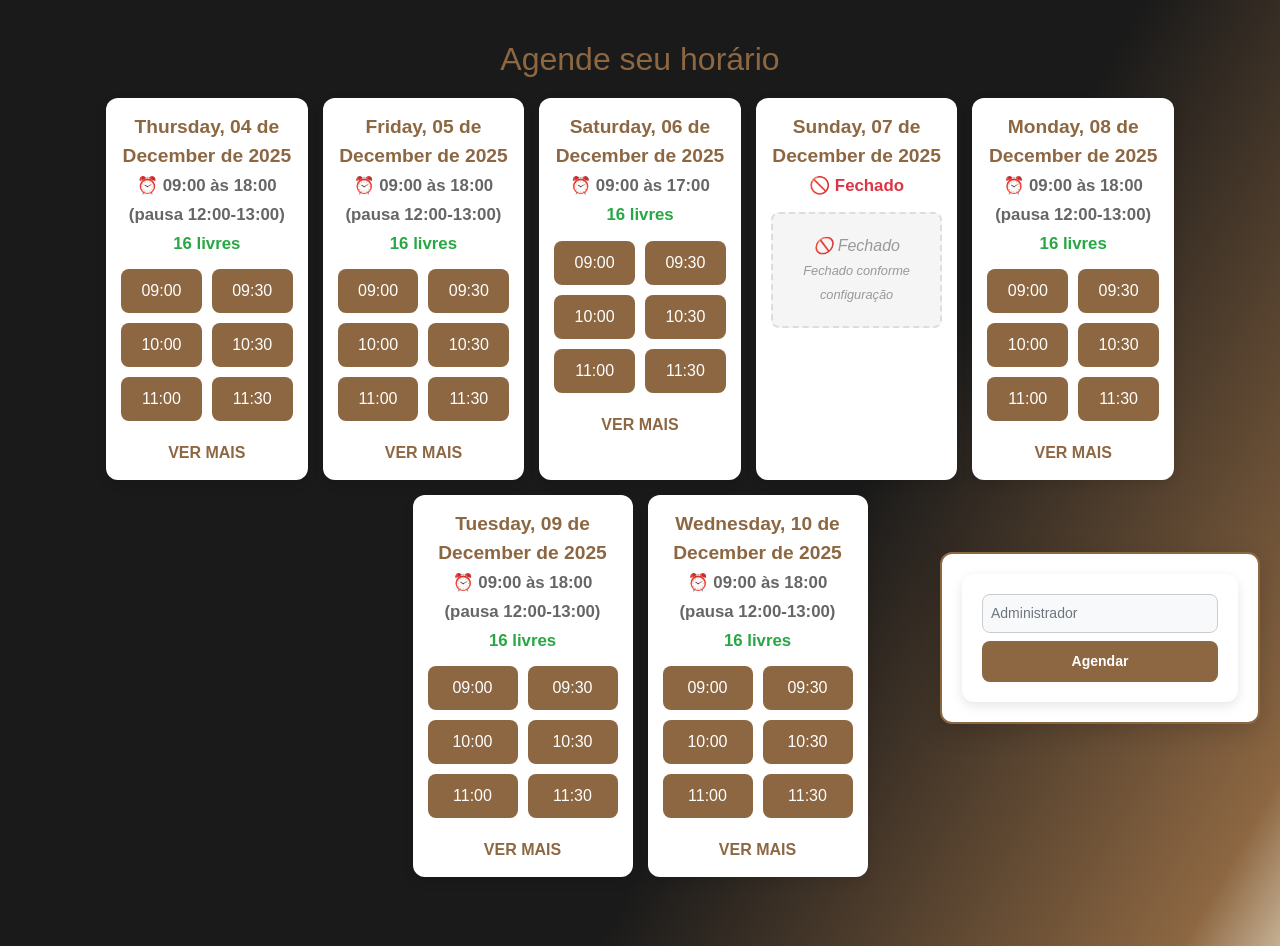
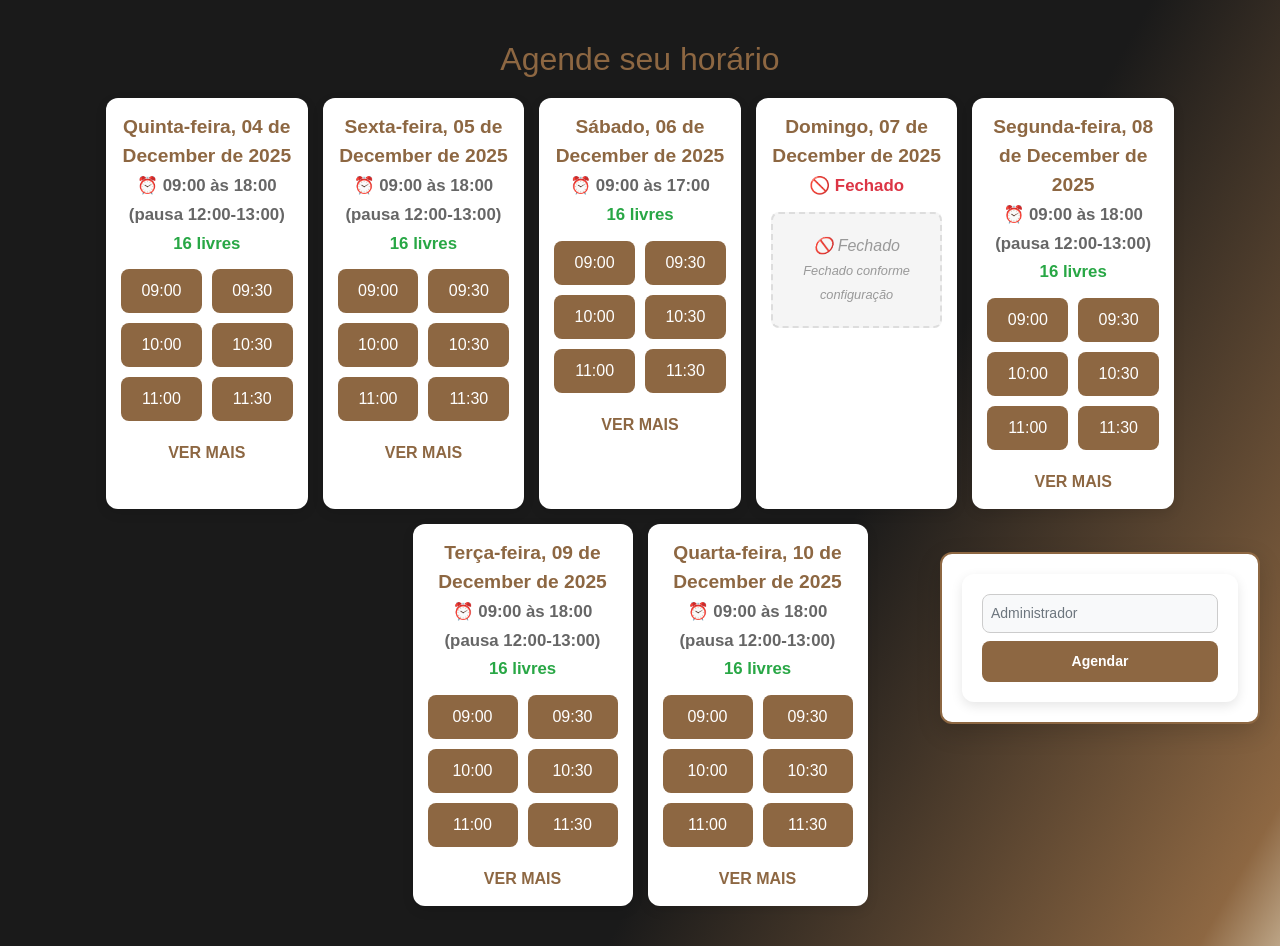
Before and after one commit to GUSTproDV/dbbigode, a PHP site: page /home/agendar.php in a window 1280 px wide. Shown: the part 56-1002 px from the top of the page. Run offline with PHP 8.4, Linux system fonts and the light colour scheme; a user stored in the database is signed in; data comes from the database, SQL or seed files in the repository; tables that the repository leaves empty hold one stand-in row (values such as "Sample post").

Commit message:
Corrigido UTF-8 nos dias da semana (agendar.php) e removida pasta dahsboard não utilizada

```diff
--- a/config/db.php
+++ b/config/db.php
@@ -1,5 +1,4 @@
 <?php
-
 $host = '127.0.0.1';
 $user = 'root';
 $pass = '';
--- a/home/agendar.php
+++ b/home/agendar.php
@@ -1,3 +1,5 @@
+
+
 <?php
 header('Content-Type: text/html; charset=utf-8');
 session_start(); // Inicia a sessão
@@ -58,12 +60,25 @@ setlocale(LC_TIME, 'portuguese', 'Portuguese_Brazil', 'ptb');
 $dias = [];
 $data_atual = strtotime('today');
 
+
+// Array com nomes dos dias em português
+$nomes_dias = [
+    0 => 'Domingo',
+    1 => 'Segunda-feira',
+    2 => 'Terça-feira',
+    3 => 'Quarta-feira',
+    4 => 'Quinta-feira',
+    5 => 'Sexta-feira',
+    6 => 'Sábado'
+];
+
 for ($i = 0; $i < 7; $i++) {
     $timestamp = strtotime("+$i days", $data_atual);
     $data = date('Y-m-d', $timestamp);
-    $label = strftime('%A', $timestamp);
+    $dia_semana = date('w', $timestamp); // 0 (domingo) a 6 (sábado)
+    $label = $nomes_dias[$dia_semana];
     $dias[] = [
-        'label' => ucfirst($label),
+        'label' => $label,
         'data' => $data
     ];
 }
```
Also changed, not shown: dahsboard/index.php (deleted, +0 -15 lines), include/header.php (+1 -6 lines).
